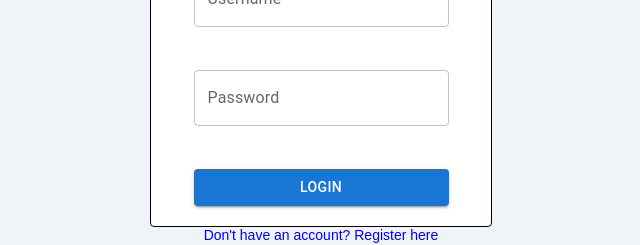
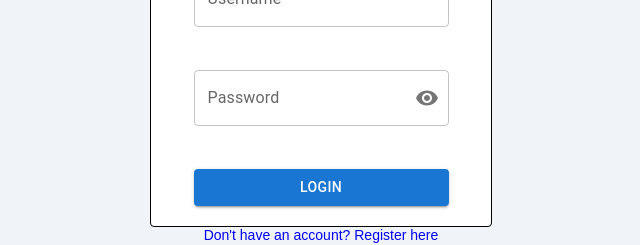
Before and after one commit to danaital/expenses-frontend, a React (Create React App) app: page / in a window 1280 px wide. Shown: the part 338-583 px from the top of the page, without its empty margins (319-959 px from the left). Built offline with nearby package versions, Linux system fonts and the light colour scheme.

Commit message:
FE-6: add eye icon to show password visability

```diff
--- a/package.json
+++ b/package.json
@@ -6,6 +6,7 @@
     "@emotion/is-prop-valid": "^1.2.2",
     "@emotion/react": "^11.11.4",
     "@emotion/styled": "^11.11.5",
+    "@mui/icons-material": "^5.15.20",
     "@mui/material": "^5.15.19",
     "@testing-library/jest-dom": "^5.17.0",
     "@testing-library/react": "^13.4.0",
--- a/src/libs/features/login/login-page.tsx
+++ b/src/libs/features/login/login-page.tsx
@@ -2,8 +2,10 @@
 import { useFormik } from 'formik';
 import * as yup from 'yup';
 import styled from 'styled-components';
-import { TextField, Button } from '@mui/material';
+import { TextField, Button , IconButton, InputAdornment } from '@mui/material';
 import axios from 'axios';
+import { Visibility, VisibilityOff } from '@mui/icons-material';
+
 import { Link } from 'react-router-dom';
 
 const LoginPageContainer = styled.div`
@@ -33,9 +35,11 @@
 `;
 
 export const LoginPage: FC = () => {
-    const [username, setUsername] = useState('');
-    const [password, setPassword] = useState('');
+    const [showPassword, setShowPassword] = useState(false);
 
+    const togglePasswordVisibility = () => {
+        setShowPassword(!showPassword);
+    };
     // TODO: Add translations
     const loginTitle = "Expense Tracker Login";
     const usernameLabel = "Username";
@@ -72,6 +76,7 @@
         onSubmit: handleSubmit,
     });
 
+    // TODO: Add create reusable component for form fields
     return (
         <LoginPageContainer>
             <LoginForm onSubmit={formik.handleSubmit}>
@@ -86,20 +91,32 @@
                     helperText={(formik.touched.username && formik.errors.username) || ' '}
                     fullWidth
                     style={{ width: '85%' }}
-
                 />
                 <div style={{ marginBottom: 20 }} />
                 <TextField
                     id="password"
                     name="password"
                     label={passwordLabel}
-                    type="password"
+                    type={showPassword ? 'text' : 'password'}
                     value={formik.values.password}
                     onChange={formik.handleChange}
                     error={formik.touched.password && Boolean(formik.errors.password)}
                     helperText={(formik.touched.password && formik.errors.password) || ' '}
                     fullWidth
                     style={{ width: '85%' }}
+                    InputProps={{
+                        endAdornment: (
+                            <InputAdornment position="end">
+                                <IconButton
+                                    aria-label="toggle-password-visibility"
+                                    onClick={togglePasswordVisibility}
+                                    edge="end"
+                                >
+                                    {showPassword ? <VisibilityOff /> : <Visibility />}
+                                </IconButton>
+                            </InputAdornment>
+                        )
+                    }}
                 />
                 <div style={{ marginBottom: 20 }} />
                 <Button type="submit" variant="contained" color="primary" style={{ width: "85%" }}>
```
Also changed, not shown: 1 other file (tests, documents, lock files or other folders).
